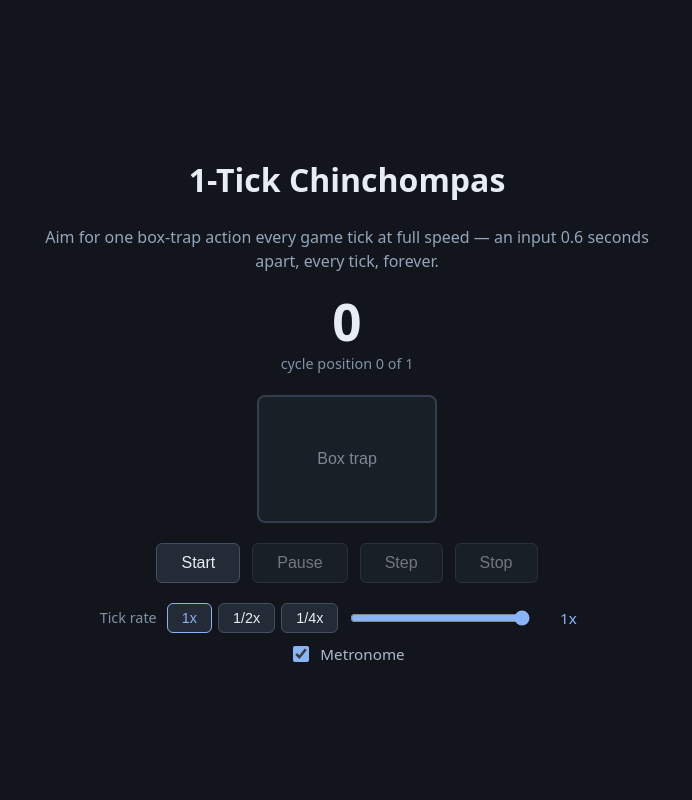
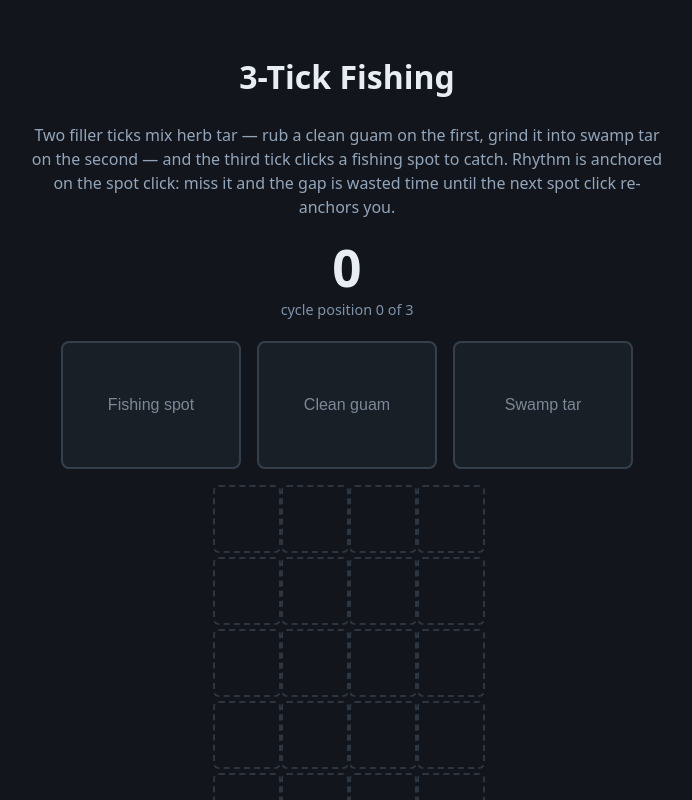
Before and after one commit to killedcat/osrs-practicer, a Svelte app: page / in a window 1280 px wide. Shown: the top 800 px of the page, without its empty margins (37-729 px from the left). Built offline with nearby package versions, Linux system fonts and the light colour scheme.

Commit message:
feat: 3t fishing playable: inventory grid and wasted-tick surfacing (#5)

```diff
--- a/src/engine/run.ts
+++ b/src/engine/run.ts
@@ -80,6 +80,10 @@ export class EngineSession {
     return log
   }
 
+  getLog(): RunLog {
+    return this.snapshot(this.clock.currentTick)
+  }
+
   getScore(): RunScore {
     return judgeRun(this.snapshot(this.clock.currentTick), this.definition).score
   }
--- a/src/ui/App.svelte
+++ b/src/ui/App.svelte
@@ -2,9 +2,9 @@
   import { getMethod, validateDefinition } from '../methods'
   import Practice from './Practice.svelte'
 
-  const definition = getMethod('1t-chinchompas')
+  const definition = getMethod('3t-fishing')
   if (definition === undefined) {
-    throw new Error("method '1t-chinchompas' is not registered in allDefinitions")
+    throw new Error("method '3t-fishing' is not registered in allDefinitions")
   }
 
   const errors = validateDefinition(definition)
--- a/src/ui/Practice.svelte
+++ b/src/ui/Practice.svelte
@@ -1,5 +1,5 @@
 <script lang="ts">
-  import { EngineSession, TickClock, judgeRun } from '../engine'
+  import { EngineSession, TickClock, judgeRun, inventoryState } from '../engine'
   import type { MethodDefinition, RunLog, RunScore, Verdict, VerdictEvent } from '../engine'
   import { SvelteMap } from 'svelte/reactivity'
   import { Metronome } from './metronome'
@@ -24,20 +24,62 @@
 
   type Status = 'idle' | 'running' | 'paused' | 'result'
 
+  interface WastedIndicator {
+    mode: 'live' | 'final'
+    count: number
+  }
+
   let status = $state<Status>('idle')
   let currentTick = $state(0)
   let cyclePosition = $state(0)
   let rate = $state(1)
   let score = $state<RunScore | undefined>(undefined)
   let flashes = $state<Record<string, Verdict | undefined>>({})
+  let inventoryOccupied = $state(0)
+  let wastedIndicator = $state<WastedIndicator | undefined>(undefined)
 
   let session: EngineSession | undefined = undefined
   let clock: TickClock | undefined = undefined
   let unsubscribers: Array<() => void> = []
+  let wastedMissedTick: number | undefined = undefined
   const flashTimers = new SvelteMap<string, ReturnType<typeof setTimeout>>()
   const metronome = new Metronome()
 
   let metronomeOn = $state(metronome.enabled)
+
+  const primaryTarget = $derived(
+    definition.expectedInputs.find((expected) => expected.primary === true)?.target,
+  )
+  const isAnchored = $derived(definition.semantics === 'anchored')
+
+  function refreshInventory(): void {
+    if (session === undefined) return
+    inventoryOccupied = inventoryState(session.getLog(), definition).occupied
+  }
+
+  function trackWasted(event: VerdictEvent): void {
+    if (!isAnchored || primaryTarget === undefined || event.target !== primaryTarget) return
+    if (event.verdict === 'missed') {
+      wastedMissedTick = event.tick
+      wastedIndicator = { mode: 'live', count: 1 }
+      return
+    }
+    if (wastedIndicator !== undefined && wastedIndicator.mode === 'live') {
+      wastedIndicator = { mode: 'final', count: wastedIndicator.count }
+    }
+  }
+
+  function updateWastedCount(tick: number): void {
+    if (
+      wastedIndicator === undefined ||
+      wastedIndicator.mode !== 'live' ||
+      wastedMissedTick === undefined
+    ) {
+      return
+    }
+    const count = Math.min(Math.max(tick - wastedMissedTick, 0) + 1, definition.cycleLength)
+    wastedIndicator = { mode: 'live', count }
+  }
 
   function showVerdictFlash(event: VerdictEvent): void {
     const pending = flashTimers.get(event.target)
@@ -59,7 +101,10 @@
 
   function onClockTick(tick: number): void {
     currentTick = tick
-    if (session !== undefined) cyclePosition = session.getCyclePosition()
+    if (session !== undefined) {
+      cyclePosition = session.getCyclePosition()
+      refreshInventory()
+    }
   }
 
   function formatRate(value: number): string {
@@ -85,18 +130,27 @@
     if (next) metronome.ensure()
   }
 
+  function handleVerdict(event: VerdictEvent): void {
+    showVerdictFlash(event)
+    trackWasted(event)
+  }
+
   function start(): void {
     if (clock === undefined || session === undefined) {
       clock = new TickClock()
       session = new EngineSession(definition, clock)
-      unsubscribers.push(session.onVerdict(showVerdictFlash))
+      unsubscribers.push(session.onVerdict(handleVerdict))
       unsubscribers.push(clock.onTick(onClockTick))
+      unsubscribers.push(clock.onCommit(updateWastedCount))
       unsubscribers.push(clock.onTick(() => metronome.pulse()))
     }
     if (metronomeOn) metronome.ensure()
     clearFlashTimers()
     flashes = {}
     score = undefined
+    inventoryOccupied = 0
+    wastedIndicator = undefined
+    wastedMissedTick = undefined
     status = 'running'
     session.start(rate)
     currentTick = 0
@@ -128,6 +182,8 @@
     const log: RunLog = session.stop()
     clearFlashTimers()
     flashes = {}
+    wastedIndicator = undefined
+    wastedMissedTick = undefined
     score = judgeRun(log, definition).score
     status = 'result'
   }
@@ -141,7 +197,10 @@
   }
 
   function handleTargetClick(targetId: string): void {
-    if (canClickScene()) session?.input(targetId)
+    if (canClickScene()) {
+      session?.input(targetId)
+      refreshInventory()
+    }
   }
 
   function handleRateInput(event: Event): void {
@@ -173,7 +232,14 @@
     {/if}
   </div>
 
-  <Scene {definition} {flashes} disabled={!canClickScene()} onTarget={handleTargetClick} />
+  <Scene
+    {definition}
+    {flashes}
+    inventoryOccupied={inventoryOccupied}
+    wastedTicks={wastedIndicator}
+    disabled={!canClickScene()}
+    onTarget={handleTargetClick}
+  />
 
   <div class="controls">
     <button type="button" onclick={start} disabled={isLive()}>Start</button>
--- a/src/ui/Scene.svelte
+++ b/src/ui/Scene.svelte
@@ -1,14 +1,29 @@
 <script lang="ts">
+  import { INVENTORY_CAPACITY } from '../engine'
   import type { MethodDefinition, Verdict } from '../engine'
 
   interface Props {
     definition: MethodDefinition
     flashes: Record<string, Verdict | undefined>
+    inventoryOccupied?: number
+    wastedTicks?: { mode: 'live' | 'final'; count: number }
     onTarget?: (targetId: string) => void
     disabled?: boolean
   }
 
-  let { definition, flashes, onTarget, disabled = false }: Props = $props()
+  let {
+    definition,
+    flashes,
+    inventoryOccupied = 0,
+    wastedTicks,
+    onTarget,
+    disabled = false,
+  }: Props = $props()
+
+  const slotIndices = Array.from({ length: INVENTORY_CAPACITY }, (_, index) => index)
+
+  const hotspotTargets = $derived(definition.targets.filter((target) => target.inventory !== true))
+  const inventoryTargets = $derived(definition.targets.filter((target) => target.inventory === true))
 
   function flashClass(targetId: string): string {
     const verdict = flashes[targetId]
@@ -18,7 +33,15 @@
 </script>
 
 <div class="scene" role="group" aria-label="Practice scene">
-  {#each definition.targets as target (target.id)}
+  {#if wastedTicks !== undefined}
+    <div class="wasted-banner" class:final={wastedTicks.mode === 'final'} role="status">
+      <span class="wasted-label">wasted ticks</span>
+      <span class="wasted-count">{wastedTicks.count}</span>
+    </div>
+  {/if}
+
+  <div class="hotspots">
+    {#each hotspotTargets as target (target.id)}
       <button
         class="hotspot {flashClass(target.id)}"
         type="button"
@@ -30,8 +53,38 @@
     {/each}
   </div>
 
+  {#each inventoryTargets as target (target.id)}
+    <div class="inventory" aria-label="Inventory: {target.label}">
+      <div class="inventory-grid">
+        {#each slotIndices as index (index)}
+          {#if index < inventoryOccupied}
+            <button
+              class="slot filled"
+              type="button"
+              aria-label="Drop {target.label}"
+              onclick={() => onTarget?.(target.id)}
+              {disabled}
+            >
+              {target.label}
+            </button>
+          {:else}
+            <div class="slot empty"></div>
+          {/if}
+        {/each}
+      </div>
+    </div>
+  {/each}
+</div>
+
 <style>
   .scene {
+    display: flex;
+    flex-direction: column;
+    align-items: center;
+    gap: 16px;
+  }
+
+  .hotspots {
     display: flex;
     flex-wrap: wrap;
     gap: 16px;
@@ -84,4 +137,93 @@
     border-color: #ff6b6b;
     color: #ffe0dc;
   }
+
+  .wasted-banner {
+    display: flex;
+    align-items: baseline;
+    gap: 12px;
+    padding: 6px 22px;
+    border-radius: 8px;
+    background: #a32626;
+    color: #ffe0dc;
+    animation: wasted-pulse 600ms ease-in-out infinite alternate;
+  }
+
+  .wasted-banner.final {
+    background: #5c1c1c;
+    animation: none;
+  }
+
+  .wasted-label {
+    font-size: 0.95rem;
+    font-weight: 700;
+    letter-spacing: 0.05em;
+  }
+
+  .wasted-count {
+    font-size: 1.5rem;
+    font-weight: 700;
+    line-height: 1;
+    font-variant-numeric: tabular-nums;
+  }
+
+  @keyframes wasted-pulse {
+    from {
+      opacity: 0.75;
+    }
+    to {
+      opacity: 1;
+    }
+  }
+
+  .inventory-grid {
+    display: grid;
+    grid-template-columns: repeat(4, 64px);
+    gap: 4px;
+  }
+
+  .slot {
+    width: 64px;
+    height: 64px;
+    border-radius: 6px;
+    font-size: 0.66rem;
+    line-height: 1.2;
+    overflow: hidden;
+  }
+
+  .slot.filled {
+    border: 2px solid #44505f;
+    background: #232c36;
+    color: #e8c07a;
+    cursor: pointer;
+    padding: 2px;
+    transition:
+      background-color 120ms ease,
+      border-color 120ms ease,
+      transform 80ms ease;
+  }
+
+  .slot.filled:focus-visible {
+    outline: 2px solid #8ab4f8;
+    outline-offset: 2px;
+  }
+
+  .slot.filled:hover:enabled {
+    border-color: #ff6b6b;
+    transform: translateY(-1px);
+  }
+
+  .slot.filled:active:enabled {
+    transform: translateY(1px);
+  }
+
+  .slot.filled:disabled {
+    cursor: default;
+    opacity: 0.7;
+  }
+
+  .slot.empty {
+    border: 2px dashed #2c3540;
+    background: transparent;
+  }
 </style>
```
Also changed, not shown: 1 other file (tests, documents, lock files or other folders). Lines whose indentation alone changed are shown as unchanged.
